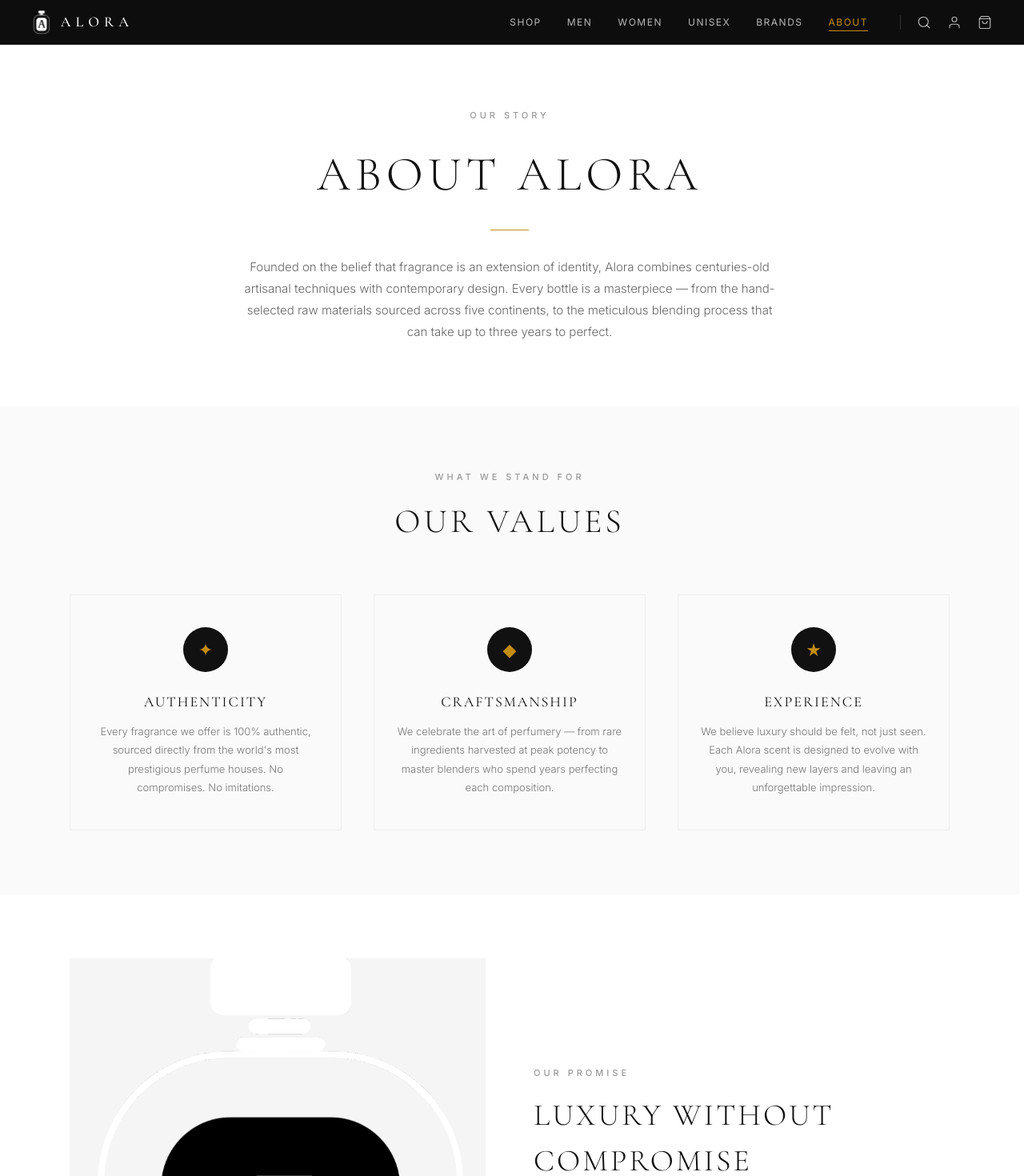
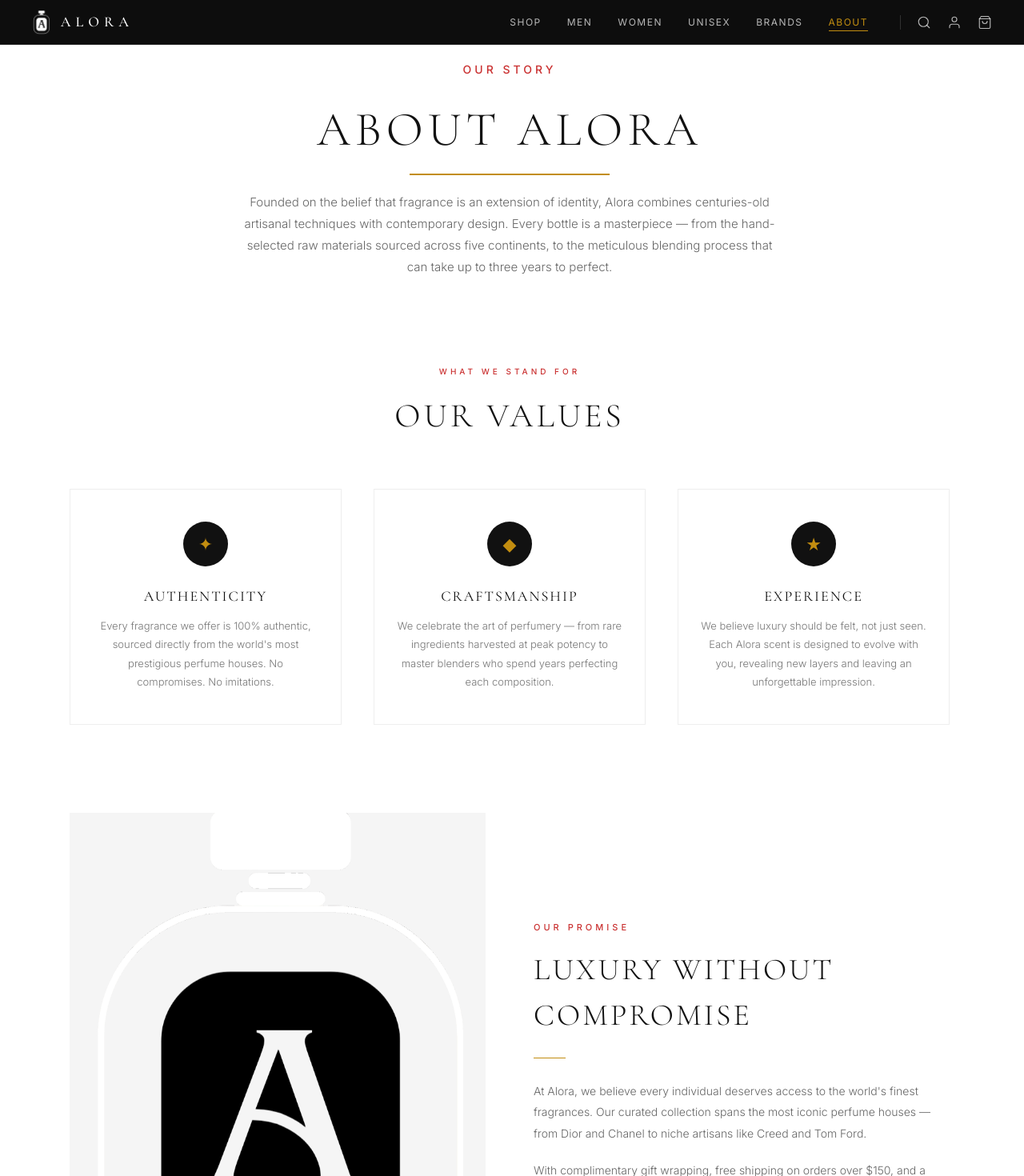
Before and after one commit to uzicodes/Alora, a Next.js app: page /about in a window 1280 px wide. Shown: the top 1470 px of the page at 80% size. Built offline with nearby package versions, Linux system fonts and the light colour scheme.

Commit message:
feat: admjustments on the About page sections

```diff
--- a/src/app/about/page.tsx
+++ b/src/app/about/page.tsx
@@ -4,21 +4,21 @@ export default function AboutPage() {
   return (
     <div style={{ minHeight: '100vh', background: '#fff', color: '#111', fontFamily: 'var(--font-body)' }}>
 
-      {/* Hero / Intro Section */}
-      <section style={{ paddingTop: 80, paddingBottom: 80, textAlign: 'center', paddingLeft: 24, paddingRight: 24 }}>
+      {/* Intro Section */}
+      <section style={{ paddingTop: 20, paddingBottom: 80, textAlign: 'center', paddingLeft: 24, paddingRight: 24 }}>
         <p style={{
-          fontSize: 11, fontWeight: 500, letterSpacing: 4, textTransform: 'uppercase',
-          color: '#999', marginBottom: 20
+          fontSize: 14, fontWeight: 500, letterSpacing: 4, textTransform: 'uppercase',
+          color: '#ca3131ff', marginBottom: 20
         }}>
           Our Story
         </p>
         <h1 style={{
           fontFamily: 'var(--font-serif)', fontSize: 'clamp(36px, 5vw, 60px)',
-          fontWeight: 300, letterSpacing: 6, textTransform: 'uppercase', marginBottom: 24
+          fontWeight: 300, letterSpacing: 6, textTransform: 'uppercase', marginBottom: 10
         }}>
           About Alora
         </h1>
-        <div style={{ width: 48, height: 1, background: '#C28D10', margin: '0 auto 32px' }}></div>
+        <div style={{ width: 250, height: 2, background: '#C28D10', margin: '0 auto 20px' }}></div>
         <p style={{
           maxWidth: 680, margin: '0 auto', fontSize: 15, lineHeight: 1.8,
           color: '#666', fontWeight: 300
@@ -32,11 +32,11 @@ export default function AboutPage() {
       </section>
 
       {/* Values Section */}
-      <section style={{ background: '#fafafa', padding: '80px 24px' }}>
-        <div style={{ maxWidth: 1100, margin: '0 auto' }}>
+      <section style={{ background: '#ffffff', padding: '80px 24px' }}>
+        <div style={{ maxWidth: 1100, margin: '-50px auto' }}>
           <p style={{
-            fontSize: 11, fontWeight: 500, letterSpacing: 4, textTransform: 'uppercase',
-            color: '#999', marginBottom: 16, textAlign: 'center'
+            fontSize: 10, fontWeight: 500, letterSpacing: 4, textTransform: 'uppercase',
+            color: '#ca3131ff', marginBottom: 16, textAlign: 'center'
           }}>
             What We Stand For
           </p>
@@ -131,7 +131,7 @@ export default function AboutPage() {
           <div>
             <p style={{
               fontSize: 11, fontWeight: 500, letterSpacing: 4, textTransform: 'uppercase',
-              color: '#999', marginBottom: 16
+              color: '#ca3131ff', marginBottom: 16
             }}>
               Our Promise
             </p>
@@ -186,7 +186,7 @@ export default function AboutPage() {
         <div style={{ maxWidth: 1100, margin: '0 auto' }}>
           <p style={{
             fontSize: 11, fontWeight: 500, letterSpacing: 4, textTransform: 'uppercase',
-            color: '#999', marginBottom: 16, textAlign: 'center'
+            color: '#ca3131ff', marginBottom: 16, textAlign: 'center'
           }}>
             Get In Touch
           </p>
```
